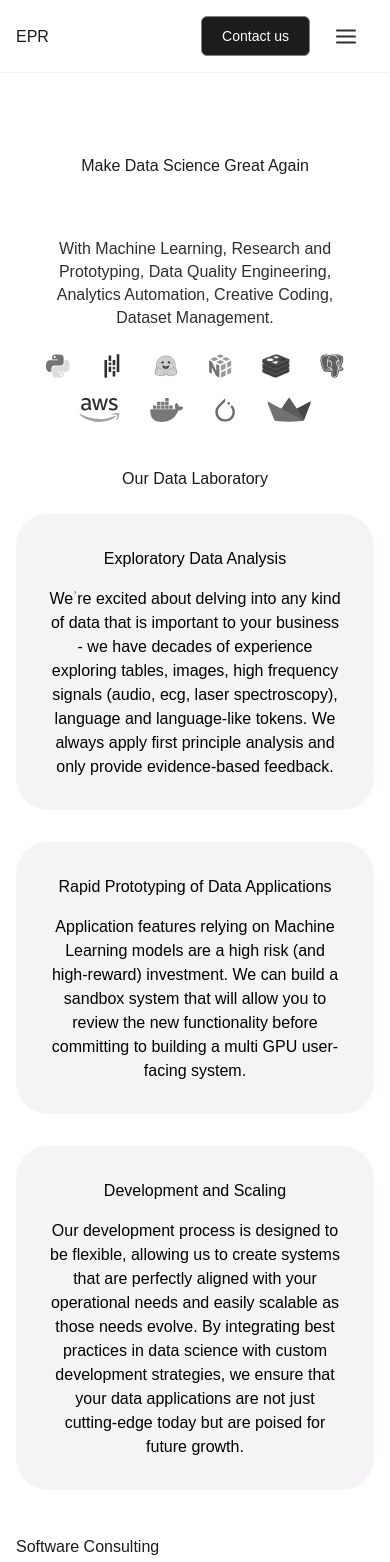
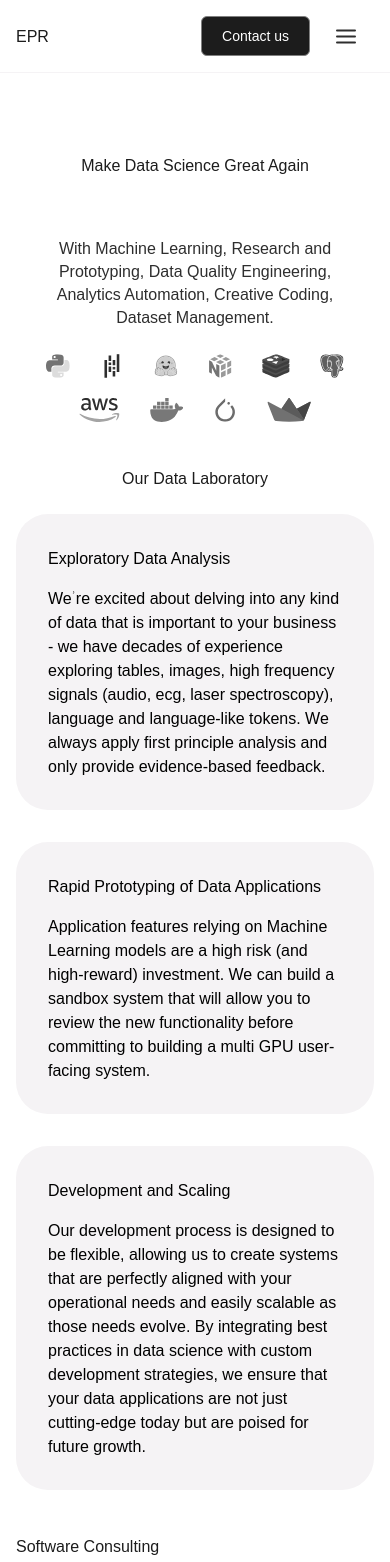
Before and after one commit to Nospoko/epr-landing, a Next.js app in the folder algrtm/: page / in a window 390 px wide. Shown: the top 1562 px of the page. Built offline with nearby package versions, Linux system fonts and the light colour scheme.

Commit message:
styles checking with FIGMA

```diff
--- a/algrtm/src/app/heavyIndustry/page.js
+++ b/algrtm/src/app/heavyIndustry/page.js
@@ -21,7 +21,7 @@ const HeavyIndustry = () => {
         <TechnologiesSection />
       </div>
       <RoundedRectangle />
-      <SolutionsSection version="version1" />
+      <SolutionsSection version="version3" />
     </main>
   );
 };
--- a/algrtm/src/components/DataLabSection.js
+++ b/algrtm/src/components/DataLabSection.js
@@ -3,15 +3,15 @@ import dataLabSectionTexts from "@/data/dataLabSectionTexts";
 
 const DataLabSection = () => {
   return (
-    <section className="w-full max-w-[78.25rem] flex flex-col gap-6 justify-center items-center text-center mb-[2.75rem] lg:my-[5.88rem] mt-[2.75rem] mx-[1rem] md:max-w-[54.875rem] md:mt-[7.75rem] md:mx-[4.56rem] xl:mx-[5.88rem] bg-neutralLight-neutral100 dark:bg-neutralDark-neutral100">
+    <section className="w-full flex flex-col gap-6 justify-center items-center text-center mb-[2.75rem] lg:my-[5.88rem] mt-[2.75rem] mx-[1rem] md:max-w-[54.875rem] md:mt-[7.75rem] md:mx-[4.56rem] xl:mx-[5.88rem] bg-neutralLight-neutral100 dark:bg-neutralDark-neutral100">
       <h4 className="h4 lg:h2SB xl:h2 text-start text-neutralLight-neutral10 dark:text-neutralDark-neutral10">
         Our Data Laboratory
       </h4>
-      <div className="flex flex-col gap-[2rem] lg:flex-row w-full self-stretch">
+      <div className="flex flex-col gap-[2rem] lg:flex-row w-full max-w-[78.25rem] self-stretch">
         {dataLabSectionTexts.map((item, index) => (
           <div
             key={index}
-            className="flex flex-col bg-neutralLight-neutral90 border-neutralLight-neutral90  border-1 rounded-[2rem] gap-[1rem] p-[2rem] w-full max-w-[24.75rem]"
+            className="flex flex-col text-start bg-neutralLight-neutral90 border-neutralLight-neutral90  border-1 rounded-[2rem] gap-[1rem] p-[2rem] w-full max-w-[24.75rem]"
           >
             <h5 className="h6_600 lg:text-[1.625] lg:leading-[2.34rem] lg-text-semibold">
               {item.title}
--- a/algrtm/src/components/DescriptionImageComponent.js
+++ b/algrtm/src/components/DescriptionImageComponent.js
@@ -20,7 +20,7 @@ const DescriptionImageComponent = ({
         <div className="mt-4 h6_400 xl:h6">{description}</div>
       </div>
 
-      <div className="flex shrink-0 max-w-[36.25rem] ">
+      <div className="flex shrink-0 max-w-[36.25rem]">
         <Image
           src={image}
           alt="Image"
--- a/algrtm/src/components/OpportunitiesIndustrySection.js
+++ b/algrtm/src/components/OpportunitiesIndustrySection.js
@@ -5,9 +5,10 @@ import Image from "next/image";
 
 const OpportunitiesIndustrySection = () => {
   return (
-    <section className="flex flex-col w-full my-[4rem] lg:my-[7.19rem] gap-[2.75rem] justify-center items-center">
+    <section className="flex flex-col w-full my-[4rem] lg:my-[7.19rem] gap-[2.75rem] justify-center items-center text-center">
       <h2 className="flex h3SB xl:h2 text-neutralLight-neutral10 dark:text-neutralDark-neutral10 tracking-[-0.13rem]lg:tracking-[-0.13rem] xl:tracking-[-0.16rem]">
-        Opportunities in Data Science for Heavy Industry
+        Opportunities in Data Science <br />
+        for Heavy Industry
       </h2>
       <div className="flex flex-col gap-4 w-full xl:px-[5.875rem]">
         <div className="flex flex-col md:flex-row gap-[1.5rem]  bg-neutralLight-neutral90 dark:bg-neutralDark-neutral90 px-[2.75rem] py-[2.75rem] md:py-[5.88rem]  xl:py-[5.85rem] xl:px-[6.75rem] rounded-[2rem]">
--- a/algrtm/src/components/OpportunitiesSection.js
+++ b/algrtm/src/components/OpportunitiesSection.js
@@ -6,8 +6,8 @@ import Image from "next/image";
 const OpportunitiesSection = () => {
   return (
     <section className="flex flex-col w-full my-[4rem] lg:my-[7.19rem] gap-[2.75rem] justify-center items-center">
-      <h2 className="flex h3SB xl:h2 text-neutralLight-neutral10 dark:text-neutralDark-neutral10 tracking-[-0.13rem]lg:tracking-[-0.13rem] xl:tracking-[-0.16rem]">
-        Opportunities in Data Science for the Medical Industry
+      <h2 className="flex text-center h3SB xl:h2 text-neutralLight-neutral10 dark:text-neutralDark-neutral10 tracking-[-0.13rem]lg:tracking-[-0.13rem] xl:tracking-[-0.16rem]">
+        Opportunities in Data Science <br /> for the Medical Industry
       </h2>
       <div className="flex flex-col gap-4 w-full xl:px-[5.875rem]">
         <div className="flex flex-col md:flex-row gap-[1.5rem]  bg-neutralLight-neutral90 dark:bg-neutralDark-neutral90 px-[2.75rem] py-[2.75rem] md:py-[5.88rem]  xl:py-[5.85rem] xl:px-[6.75rem] rounded-[2rem]">
--- a/algrtm/src/components/SoftwareConsultingSection.js
+++ b/algrtm/src/components/SoftwareConsultingSection.js
@@ -3,7 +3,7 @@ import CustomLink from "./shared/CustomLink";
 
 const SoftwareConsultingSection = () => {
   return (
-    <section className="flex flex-col gap-[1.5rem] lg:gap-[4rem] self-stretch lg:mx-[2.75rem] lg:my-[1.5rem]  text-neutralLight-neutral10 dark:text-neutralDark-neutral10">
+    <section className="flex flex-col gap-[1.5rem] lg:gap-[4rem] self-stretch lg:mx-[2.75rem] xl:mx-[6.75rem] lg:my-[1.5rem] xl:my-[5.88rem] text-neutralLight-neutral10 dark:text-neutralDark-neutral10">
       <h4 className="h4 lg:h2SB xl:h2">
         Software Consulting <br />
         for Research Institutions
--- a/algrtm/src/data/solutionsSectionTexts.js
+++ b/algrtm/src/data/solutionsSectionTexts.js
@@ -3,7 +3,10 @@ const solutionsTexts = {
     title: "Looking for algorithmic solutions?",
   },
   version2: {
-    title: "We know that algormitic solutions are future. \nDo you?",
+    title: "We know that algormitic solutions are future. Do you?",
+  },
+  version3: {
+    title: "Looking for Data Science Team for your company?",
   },
 };
 
```
